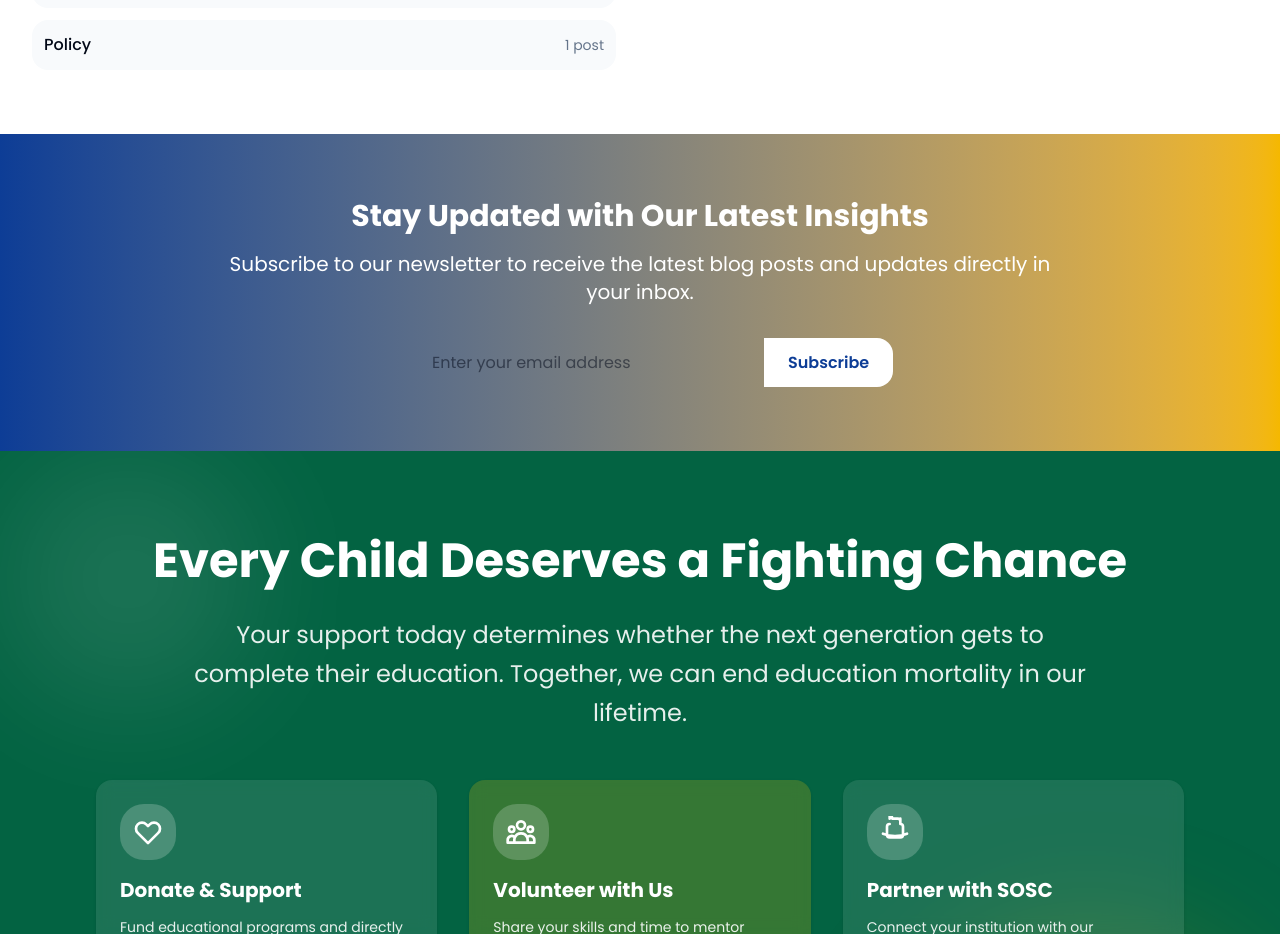
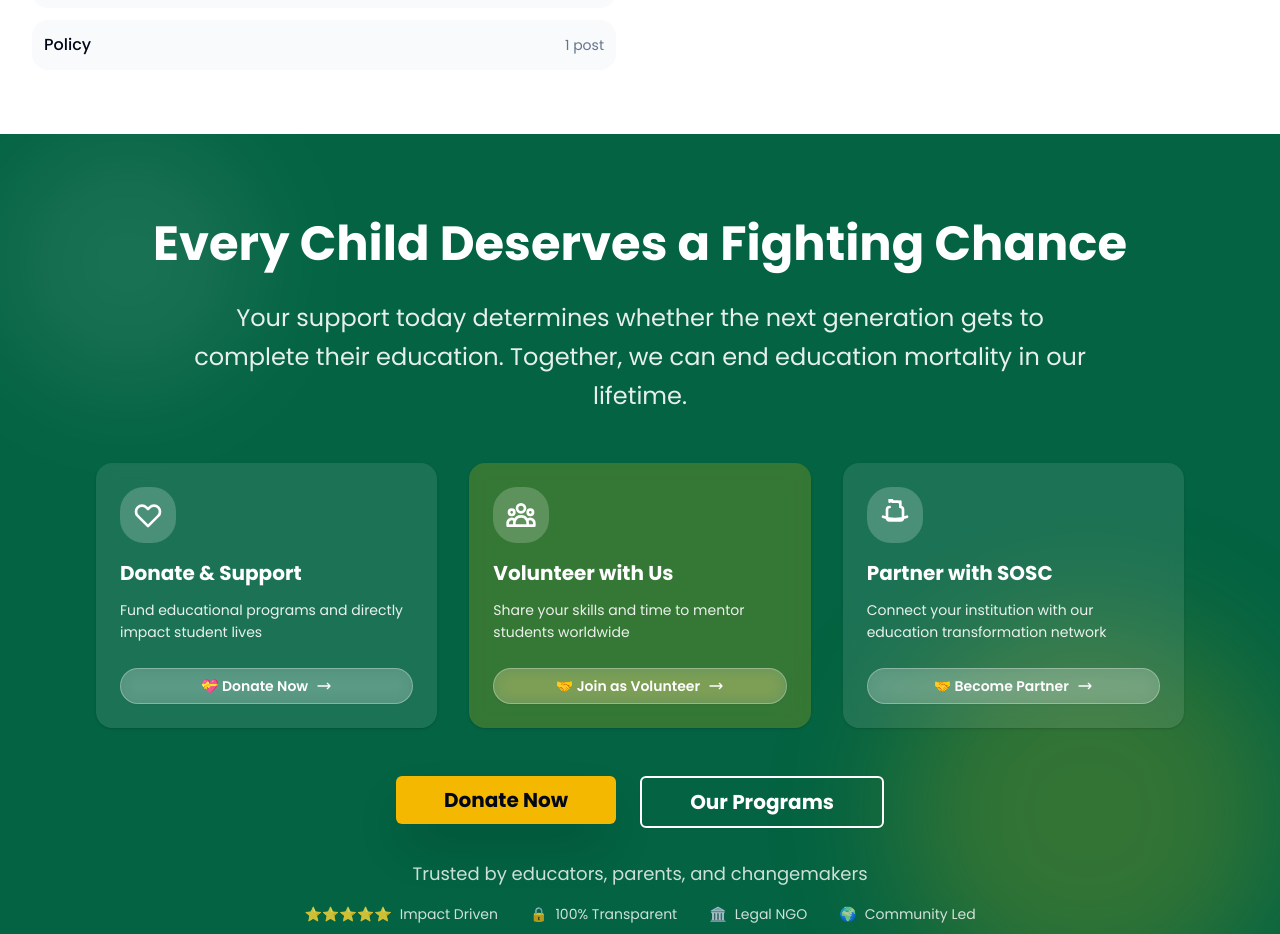
Before and after one commit to jabinweb/sosc, a Next.js app: page /blog in a window 1280 px wide. Shown: the part 1980-2914 px from the top of the page. Built offline with nearby package versions, Linux system fonts and the light colour scheme.

Commit message:
fix favicon

```diff
--- a/app/blog/page.tsx
+++ b/app/blog/page.tsx
@@ -178,28 +178,6 @@ export default function BlogPage() {
           </div>
         </div>
       </section>
-
-      {/* Newsletter Signup */}
-      <section className="py-16 bg-gradient-to-r from-brand-primary to-brand-secondary text-white">
-        <div className="max-w-4xl mx-auto px-4 sm:px-6 lg:px-8 text-center">
-          <h2 className="text-3xl font-bold mb-4">
-            Stay Updated with Our Latest Insights
-          </h2>
-          <p className="text-xl mb-8">
-            Subscribe to our newsletter to receive the latest blog posts and updates directly in your inbox.
-          </p>
-          <div className="flex flex-col sm:flex-row max-w-md mx-auto">
-            <input
-              type="email"
-              placeholder="Enter your email address"
-              className="flex-1 px-4 py-3 rounded-l-lg sm:rounded-r-none rounded-r-lg text-gray-900 focus:outline-none focus:ring-2 focus:ring-white"
-            />
-            <button className="bg-white text-brand-primary px-6 py-3 rounded-r-lg sm:rounded-l-none rounded-l-lg font-semibold hover:bg-gray-100 transition-colors mt-2 sm:mt-0">
-              Subscribe
-            </button>
-          </div>
-        </div>
-      </section>
     </div>
   );
 }
--- a/app/layout.tsx
+++ b/app/layout.tsx
@@ -15,6 +15,9 @@ export const metadata: Metadata = {
   title: "School of Social Change - Transforming Education for a Better Tomorrow",
   description: "SOSC addresses education mortality through innovative teacher training, counselling services, and policy research. Join our mission to revolutionize learning in India.",
   keywords: "education, social change, teacher training, counselling, policy research, India, SOSC",
+  icons: {
+    icon: '/logos/favicon.svg',
+  },
 };
 
 export default function RootLayout({
@@ -24,9 +27,6 @@ export default function RootLayout({
 }>) {
   return (
     <html lang="en">
-      <head>
-        <link rel="icon" href="/favicon.svg" />
-      </head>
       <body
         className={`${poppins.variable} font-sans antialiased`}
       >
--- a/components/Header.tsx
+++ b/components/Header.tsx
@@ -59,7 +59,7 @@ export default function Header() {
                 alt="SOSC Logo"
                 width={40}
                 height={40}
-                className="w-auto h-8 sm:h-10 md:h-12 transition-transform duration-300 group-hover:scale-105"
+                className="w-auto h-10 sm:h-10 md:h-12 transition-transform duration-300 group-hover:scale-105"
               />
               <div className="hidden sm:block">
               </div>
```
Also changed, not shown: public/logos/favicon.svg (renamed from app/favicon.svg).
